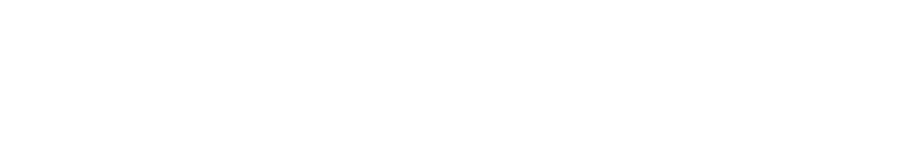
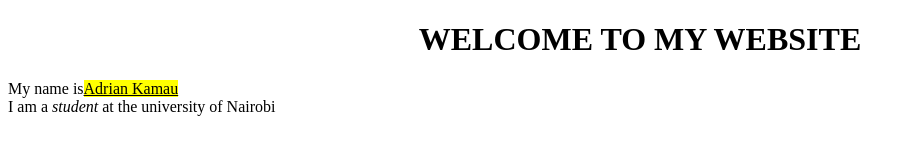
Before and after one commit to KamauAdrian/firstrepo, a plain HTML site: page index.html in a window 1280 px wide. Shown: the whole page, without its empty margins (0-915 px from the left). Drawn offline with Linux system fonts and the light colour scheme.

Commit message:
modified home page

```diff
--- a/index.html
+++ b/index.html
@@ -4,6 +4,9 @@
 	<title>My First web</title>
 </head>
 <body>
+	<center><h1>WELCOME TO MY WEBSITE</h1></center>
+	<P>My name is<ins><mark>Adrian Kamau</mark></ins> <br />
+		I am a <cite> student</cite> at the university of Nairobi<br />
 
 </body>
 </html>
```
